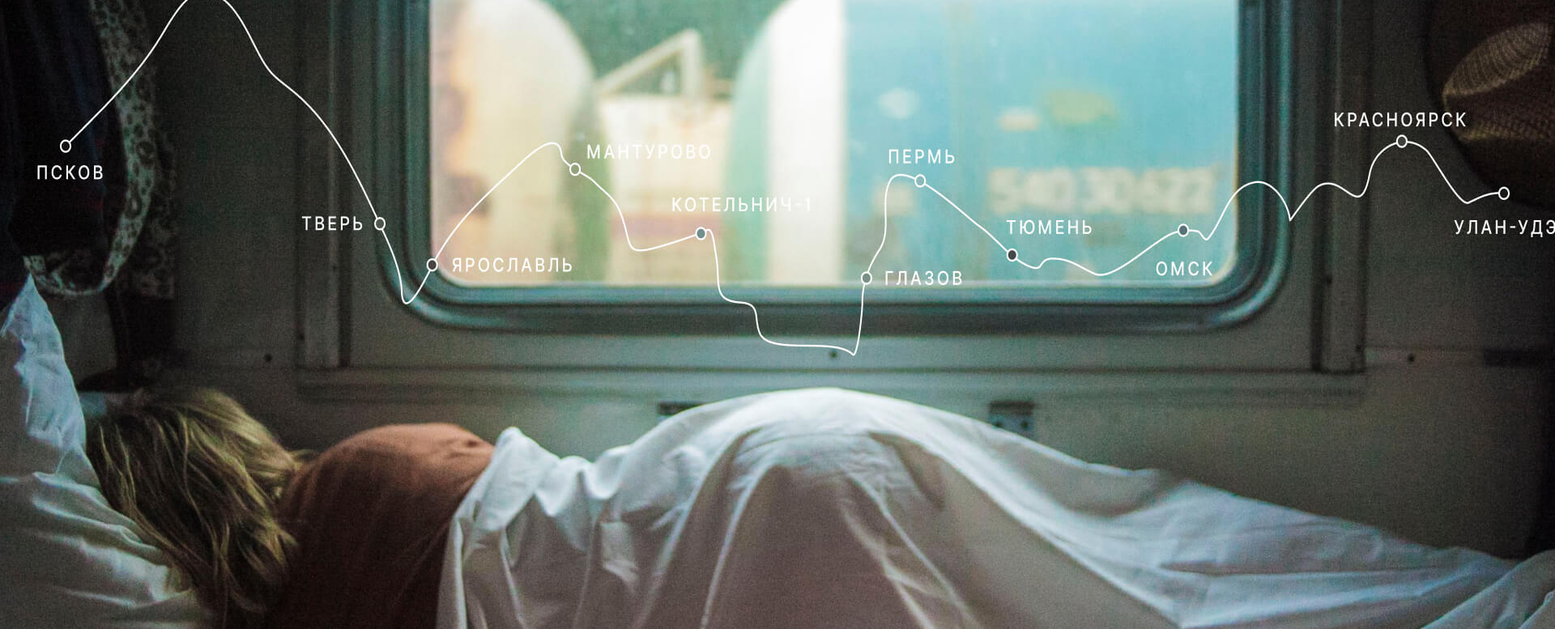
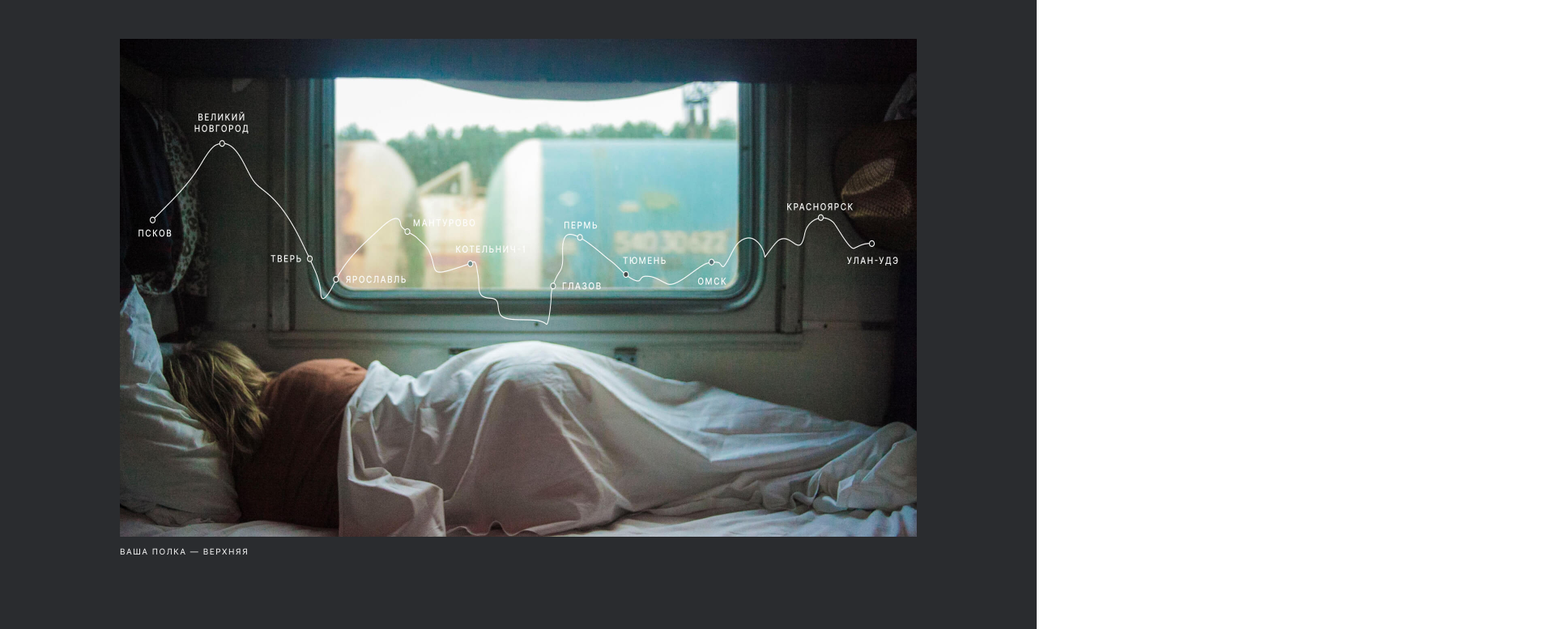
Before and after one commit to MariaSizova/russian-travel, a plain HTML site: page index.html in a window 1280 px wide. Shown: the part 456-1233 px from the top of the page at 81% size, 1920 px wide, since content can reach past the window. Drawn offline with nearby package versions, Linux system fonts and the light colour scheme; files whose address does not match are found by name; a web font is replaced by a local one.

Commit message:
corrected stylesheet

```diff
--- a/index.html
+++ b/index.html
@@ -4,7 +4,7 @@
 <head>
 	<meta charset="UTF-8">
 	<link rel="stylesheet" href="./vendor/fonts/fonts.css">
-  <link rel="stylesheet" href="pages/index.css">
+	<link rel="stylesheet" href="./pages/index.css">
 	<meta name="viewport" content="width=device-width, initial-scale=1.0">
 	<title>Путешествие по России</title>
 </head>
@@ -27,12 +27,15 @@
 		<section class="intro">
 			<h2 class="intro__title">Чего мы&nbsp;там не&nbsp;видели?</h2>
 			<p class="intro__text">По&nbsp;опросам ВЦИОМ, 95% россиян мечтают куда-нибудь поехать, но&nbsp;только&nbsp;36%
-        планируют провести отпуск в&nbsp;родной стране. Мол, чего мы&nbsp;тут, дома, не&nbsp;видели? На&nbsp;самом деле,
-        Россия&nbsp;&mdash; это целая вселенная с&nbsp;ласковым морем юга, густыми лесами Саян и&nbsp;суровыми льдами
+				планируют провести отпуск в&nbsp;родной стране. Мол, чего мы&nbsp;тут, дома, не&nbsp;видели? На&nbsp;самом
+				деле,
+				Россия&nbsp;&mdash; это целая вселенная с&nbsp;ласковым морем юга, густыми лесами Саян и&nbsp;суровыми
+				льдами
 				плато Путорана. А&nbsp;ещё увидеть все эти красоты можно без миллионов на&nbsp;счету, загранпаспорта
 				и&nbsp;многочасовых перелетов. Как, например, Вера Башмакова&nbsp;&mdash; смелая молодая мама, которая взяла
 				в&nbsp;охапку троих детей, усадила их&nbsp;в&nbsp;свою &laquo;Ладу&raquo; и&nbsp;проехала 20&nbsp;тысяч
-        километров по&nbsp;родной стране. Мы&nbsp;выбрали и&nbsp;описали некоторые интересные места, достойные вашего
+				километров по&nbsp;родной стране. Мы&nbsp;выбрали и&nbsp;описали некоторые интересные места, достойные
+				вашего
 				отпуска.</p>
 			<ul class="intro__list">
 				<li>Часовых поясов&nbsp;11</li>
@@ -71,12 +74,16 @@
 				<div class="place__main">
 					<img src="./images/place-kosa.jpg" alt="Пейзаж Куршской косы" class="place__image">
 					<div class="place__paragraph">
-            <p class="place__paragraph_top">Здесь, посреди лесов и&nbsp;песчаных дюн, вы&nbsp;сможете увидеть два водных
-              горизонта&nbsp;&mdash; спокойного Куршского залива с&nbsp;одной стороны и&nbsp;подёрнутого рябью волн
+						<p class="place__paragraph_top">Здесь, посреди лесов и&nbsp;песчаных дюн, вы&nbsp;сможете увидеть два
+							водных
+							горизонта&nbsp;&mdash; спокойного Куршского залива с&nbsp;одной стороны и&nbsp;подёрнутого рябью
+							волн
 							Балтийского моря с&nbsp;другой. Уникальная природная зона на&nbsp;краю российского анклава.</p>
 						<p class="place__paragraph_bottom">На&nbsp;этом Калининградская область не&nbsp;заканчивается. Для
-              путешественника и&nbsp;исследователя там&nbsp;же по&nbsp;соседству&nbsp;&mdash; самая западная точка
-              России, Балтийская коса,&nbsp;&mdash; и&nbsp;немецкое наследие россыпи небольших приморских городов.
+							путешественника и&nbsp;исследователя там&nbsp;же по&nbsp;соседству&nbsp;&mdash; самая западная
+							точка
+							России, Балтийская коса,&nbsp;&mdash; и&nbsp;немецкое наследие россыпи небольших приморских
+							городов.
 							Атмосфера здешних мест исключает суету, окуная в&nbsp;спокойствие природы и&nbsp;запах стального,
 							прохладного моря.</p>
 					</div>
@@ -92,13 +99,17 @@
 				<div class="place__main">
 					<img src="./images/place-kolsky.jpg" alt="Пейзаж Кольский" class="place__image">
 					<div class="place__paragraph">
-            <p class="place__paragraph_top">Почти весь полуостров находится за&nbsp;Полярным кругом. Саамская тундра,
+						<p class="place__paragraph_top">Почти весь полуостров находится за&nbsp;Полярным кругом. Саамская
+							тундра,
 							от&nbsp;которой на&nbsp;юг&nbsp;&mdash;
 							тайга, а&nbsp;на&nbsp;север&nbsp;&mdash; Ледовитый океан, прикидывающийся Баренцевым морем.</p>
 						<p class="place__paragraph_bottom">Возможно, вы&nbsp;смотрели Звягинцева и&nbsp;даже слышали историю
-              арктического фестиваля в&nbsp;Териберке. Возможно, слово &laquo;Хибины&raquo; не&nbsp;осталось под снегом
-              школьных воспоминаний об&nbsp;уроках географии. Возможно, вы&nbsp;не&nbsp;интересовались пронизывающей
-              земную кору сверхглубокой скважиной, а&nbsp;от&nbsp;апатитов вас давно накрывает апатия. Но&nbsp;ваша
+							арктического фестиваля в&nbsp;Териберке. Возможно, слово &laquo;Хибины&raquo; не&nbsp;осталось под
+							снегом
+							школьных воспоминаний об&nbsp;уроках географии. Возможно, вы&nbsp;не&nbsp;интересовались
+							пронизывающей
+							земную кору сверхглубокой скважиной, а&nbsp;от&nbsp;апатитов вас давно накрывает апатия.
+							Но&nbsp;ваша
 							мечта увидеть северное сияние начинает сбываться с&nbsp;билетом
 							в&nbsp;Мурманск.</p>
 					</div>
@@ -115,12 +126,17 @@
 					<img src="./images/place-altai.jpg" alt="Пейзаж Алтая" class="place__image">
 					<div class="place__paragraph">
 						<p class="place__paragraph_top">Алтай&nbsp;&mdash; одно из&nbsp;красивейших мест в&nbsp;России.
-              В&nbsp;первую очередь из-за гор: если ехать вдоль хребта, вы&nbsp;увидите склоны, усыпанные соснами,
-              горные реки и&nbsp;озёра. А&nbsp;если вы&nbsp;откроете в&nbsp;автомобиле окна, сможете познакомиться
+							В&nbsp;первую очередь из-за гор: если ехать вдоль хребта, вы&nbsp;увидите склоны, усыпанные
+							соснами,
+							горные реки и&nbsp;озёра. А&nbsp;если вы&nbsp;откроете в&nbsp;автомобиле окна, сможете
+							познакомиться
 							с&nbsp;невидимым чудом здешних мест&nbsp;&mdash; горным воздухом.</p>
-            <p class="place__paragraph_bottom">Климат на&nbsp;Алтае умеренный, поэтому ехать сюда лучше всего летом. Так
-              вы&nbsp;увидите всё разнообразие местной флоры и&nbsp;фауны. По&nbsp;лесам Алтая бродят лоси, над хребтами
-              летают орлы, а&nbsp;на&nbsp;равнинах пасутся косули. И&nbsp;знаменитые манулы&nbsp;&mdash; тоже обитатели
+						<p class="place__paragraph_bottom">Климат на&nbsp;Алтае умеренный, поэтому ехать сюда лучше всего
+							летом. Так
+							вы&nbsp;увидите всё разнообразие местной флоры и&nbsp;фауны. По&nbsp;лесам Алтая бродят лоси, над
+							хребтами
+							летают орлы, а&nbsp;на&nbsp;равнинах пасутся косули. И&nbsp;знаменитые манулы&nbsp;&mdash; тоже
+							обитатели
 							Алтайского края.</p>
 					</div>
 				</div>
@@ -137,7 +153,8 @@
 						<p class="place__paragraph_top">Всем известен Байкал как крупнейшее озеро
 							в&nbsp;мире. Многие также знают, что это самый большой источник пресной воды и&nbsp;одно
 							из&nbsp;красивейших мест в&nbsp;России.</p>
-            <p class="place__paragraph_bottom">Конечно, это всё так. Но&nbsp;Байкал ещё идеальное место для соревнований
+						<p class="place__paragraph_bottom">Конечно, это всё так. Но&nbsp;Байкал ещё идеальное место для
+							соревнований
 							по&nbsp;скийорингу. Это такой вид спорта, когда лыжник привязывает себя
 							к&nbsp;мотоциклу, и&nbsp;тандем старается развить как можно б&oacute;льшую скорость на&nbsp;льду.
 							В&nbsp;марте 2019 года на&nbsp;фестивале &laquo;Байкальская миля&raquo; был поставлен мировой
@@ -156,10 +173,13 @@
 					<div class="place__paragraph">
 						<p class="place__paragraph_top">Сибирь заканчивается не&nbsp;на&nbsp;Урале, а&nbsp;в&nbsp;Карелии:
 							образующая тайгу сибирская лиственница не&nbsp;растёт западнее Водлозера. Зато здесь она вымахивает
-              на&nbsp;30&nbsp;метров&nbsp;&mdash; леса карельских национальных парков из-за непроходимых болот никогда
-              не&nbsp;знали топора. Некоторым соснам уже больше чем полтысячелетия. Прикоснитесь к&nbsp;живому существу,
+							на&nbsp;30&nbsp;метров&nbsp;&mdash; леса карельских национальных парков из-за непроходимых болот
+							никогда
+							не&nbsp;знали топора. Некоторым соснам уже больше чем полтысячелетия. Прикоснитесь к&nbsp;живому
+							существу,
 							видевшему солнце раньше, чем увидал его Иван Грозный.
-              В&nbsp;девственном лесу на&nbsp;сотню километров не&nbsp;встретишь тропы. А&nbsp;на&nbsp;редких тропинках
+							В&nbsp;девственном лесу на&nbsp;сотню километров не&nbsp;встретишь тропы. А&nbsp;на&nbsp;редких
+							тропинках
 							деревья
 							в&nbsp;паре метров от&nbsp;земли помечены медвежьими когтями. Чтобы все знали, кто тут хозяин.</p>
 					</div>
--- a/pages/index.css
+++ b/pages/index.css
@@ -1,62 +1,62 @@
-@import url(./vendor/normalize.css);
-@import url(./vendor/fonts/fonts.css);
-@import url(./blocks/page/page.css);
+@import url(../vendor/normalize.css);
+@import url(../vendor/fonts/fonts.css);
+@import url(../blocks/page/page.css);
 
 /* Header start */
 
-@import url(./blocks/header/header.css);
-@import url(./blocks/header/__logo/header__logo.css);
-@import url(./blocks/header/__lang-links/header__lang-links.css);
-@import url(./blocks/header/__lang-link/header__lang-link.css);
-@import url(./blocks/header/__lang-link/_active/header__lang-link_active.css);
+@import url(../blocks/header/header.css);
+@import url(../blocks/header/__logo/header__logo.css);
+@import url(../blocks/header/__lang-links/header__lang-links.css);
+@import url(../blocks/header/__lang-link/header__lang-link.css);
+@import url(../blocks/header/__lang-link/_active/header__lang-link_active.css);
 
 /* Lead start */
 
-@import url(./blocks/lead/lead.css);
-@import url(./blocks/lead/__title/lead__title.css);
-@import url(./blocks/lead/__subtitle/lead__subtitle.css);
-@import url(./blocks/lead/__image/lead__image.css);
-@import url(./blocks/lead/__caption/lead__caption.css);
+@import url(../blocks/lead/lead.css);
+@import url(../blocks/lead/__title/lead__title.css);
+@import url(../blocks/lead/__subtitle/lead__subtitle.css);
+@import url(../blocks/lead/__image/lead__image.css);
+@import url(../blocks/lead/__caption/lead__caption.css);
 
 /* Intro start */
 
-@import url(./blocks/intro/intro.css);
-@import url(./blocks/intro/__title/intro__title.css);
-@import url(./blocks/intro/__text/intro__text.css);
-@import url(./blocks/intro/__list/intro__list.css);
+@import url(../blocks/intro/intro.css);
+@import url(../blocks/intro/__title/intro__title.css);
+@import url(../blocks/intro/__text/intro__text.css);
+@import url(../blocks/intro/__list/intro__list.css);
 
 /* Photo-grid start */
 
-@import url(./blocks/photo-grid/photo-grid.css);
-@import url(./blocks/photo-grid/__item/photo-grid__item.css);
+@import url(../blocks/photo-grid/photo-grid.css);
+@import url(../blocks/photo-grid/__item/photo-grid__item.css);
 
 /* Places start */
 
-@import url(./blocks/places/places.css);
-@import url(./blocks/place/place.css);
-@import url(./blocks/place/__header/place__header.css);
-@import url(./blocks/place/__title/place__title.css);
-@import url(./blocks/place/__title/_m/place__title_m.css);
-@import url(./blocks/place/__title/_s/place__title_s.css);
-@import url(./blocks/place/__website/place__website.css);
-@import url(./blocks/place/__url-heading/place__url-heading.css);
-@import url(./blocks/place/__link/place__link.css);
-@import url(./blocks/place/__main/place__main.css);
-@import url(./blocks/place/__image/place__image.css);
-@import url(./blocks/place/__paragraph/place__paragraph.css);
-@import url(./blocks/place/__paragraph/_top/place__paragraph_top.css);
-@import url(./blocks/place/__paragraph/_bottom/place__paragraph_bottom.css);
+@import url(../blocks/places/places.css);
+@import url(../blocks/place/place.css);
+@import url(../blocks/place/__header/place__header.css);
+@import url(../blocks/place/__title/place__title.css);
+@import url(../blocks/place/__title/_m/place__title_m.css);
+@import url(../blocks/place/__title/_s/place__title_s.css);
+@import url(../blocks/place/__website/place__website.css);
+@import url(../blocks/place/__url-heading/place__url-heading.css);
+@import url(../blocks/place/__link/place__link.css);
+@import url(../blocks/place/__main/place__main.css);
+@import url(../blocks/place/__image/place__image.css);
+@import url(../blocks/place/__paragraph/place__paragraph.css);
+@import url(../blocks/place/__paragraph/_top/place__paragraph_top.css);
+@import url(../blocks/place/__paragraph/_bottom/place__paragraph_bottom.css);
 
 /* Cover start */
 
-@import url(./blocks/cover/cover.css);
-@import url(./blocks/cover/__item/cover__item.css);
-@import url(./blocks/cover/__title/cover__title.css);
-@import url(./blocks/cover/__subtitle/cover__subtitle.css);
+@import url(../blocks/cover/cover.css);
+@import url(../blocks/cover/__item/cover__item.css);
+@import url(../blocks/cover/__title/cover__title.css);
+@import url(../blocks/cover/__subtitle/cover__subtitle.css);
 
 /* Footer start */
 
-@import url(./blocks/footer/footer.css);
-@import url(./blocks/footer/__links/footer__links.css);
-@import url(./blocks/footer/__link/footer__link.css);
-@import url(./blocks/footer/__copyright/footer__copyright.css);
+@import url(../blocks/footer/footer.css);
+@import url(../blocks/footer/__links/footer__links.css);
+@import url(../blocks/footer/__link/footer__link.css);
+@import url(../blocks/footer/__copyright/footer__copyright.css);
```
Lines whose indentation alone changed are shown as unchanged.
